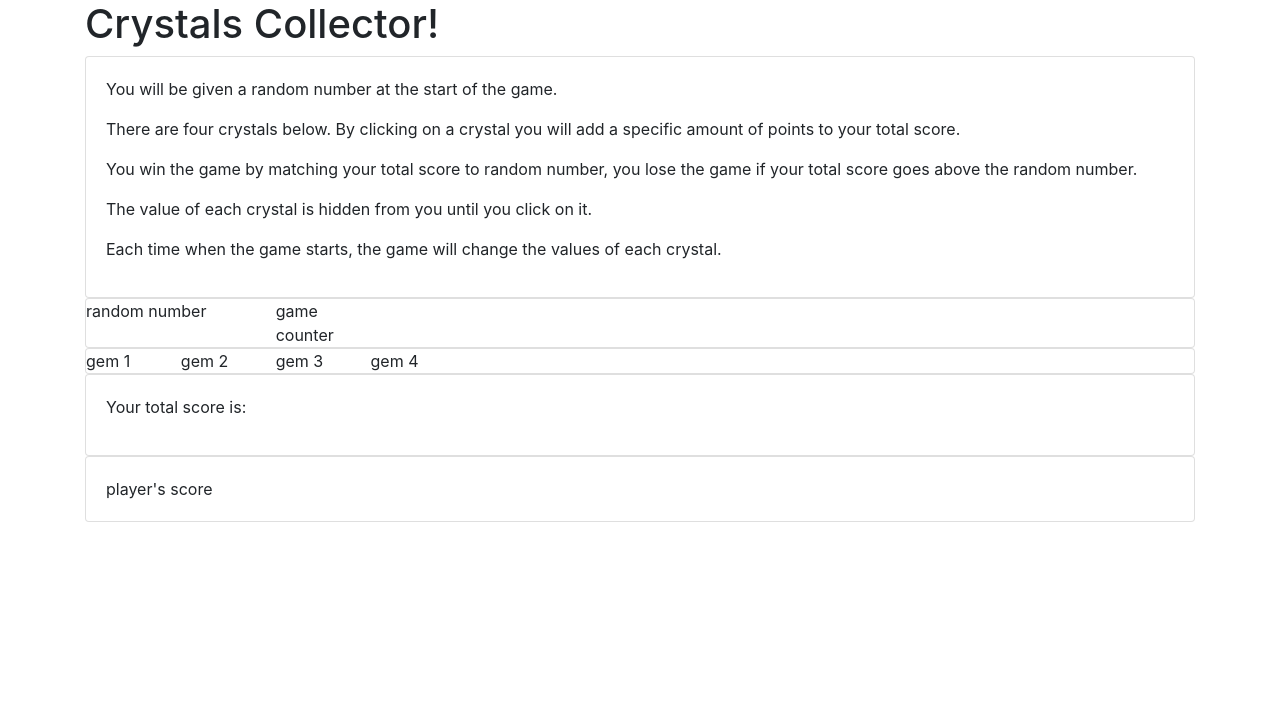
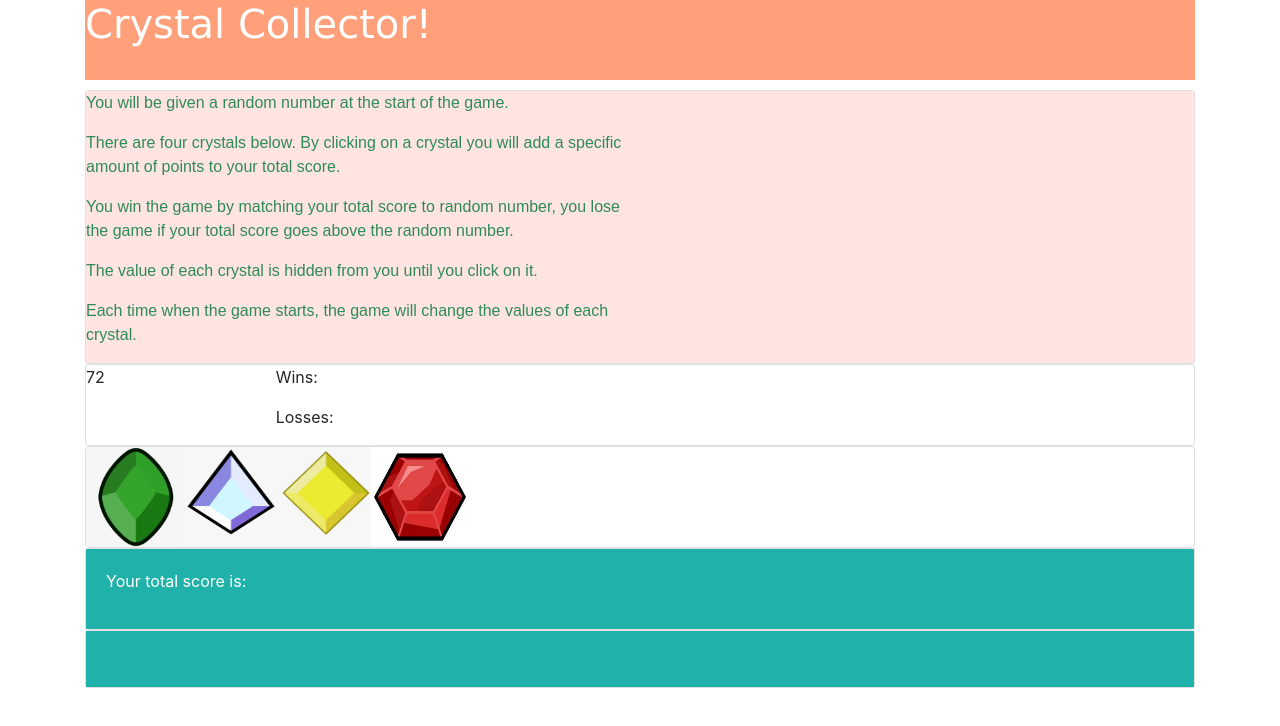
Before and after one commit to hilarykathleen/unit-4-game, a plain HTML site: page index.html in a window 1280 px wide. Drawn offline with nearby package versions, Linux system fonts and the light colour scheme.

Commit message:
added js variables and css

```diff
--- a/assets/css/style.css
+++ b/assets/css/style.css
@@ -0,0 +1,25 @@
+
+
+.header {
+    margin-bottom: 10px;
+    background-color: #ffa07a;
+    color: white;
+    font-family: Verdana, Geneva, Tahoma, sans-serif;
+    height: 80px;
+
+
+}
+
+.main-container {
+    background-color: #ffe4e1;
+    font-family: Arial, Helvetica, sans-serif;
+    color: #2e8b57;
+
+
+}
+
+.card-body {
+    float: left;
+    background-color: #20b2aa;
+    color: white;
+}
--- a/assets/javascript/game.js
+++ b/assets/javascript/game.js
@@ -0,0 +1,65 @@
+// GLOBAL VARIABLES
+// Generates random number
+var randomNumber = Math.floor(Math.random()*101+19);
+$('#random-number-text').text(randomNumber);
+console.log(randomNumber);
+
+//Random numbers for crystals between 1 and 12
+var crystal1 = Math.floor(Math.random()*11+1);
+console.log(crystal1);
+var crystal2 = Math.floor(Math.random()*11+1);
+console.log(crystal2);
+var crystal3 = Math.floor(Math.random()*11+1);
+console.log(crystal3);
+var crystal4 = Math.floor(Math.random()*11+1);
+console.log(crystal4);
+
+// User score total will be held here
+var userScore = 0;
+
+// Game counters held here
+var winCounter = 0;
+var lossCounter = 0;
+
+var userScore = document.getElementById('players-score-text');
+var randomNumberText = document.getElementById('random-number-text');
+var winsText = document.getElementById('wins-text');
+var lossesText = document.getElementById('losses-text');
+
+// FUNCTIONS
+
+$(document).ready(function(){
+
+// Crystal clicks
+$( "#green" ).click(function() {
+    crystal1 + crystal1 === userScore;
+    $('#players-score-text').text(userScore);
+    console.log(userScore);
+})
+
+$( "#blue" ).click(function() {
+    crystal2 + userScore === userScore;
+    $('#players-score-text').text(userScore);
+    console.log(userScore);
+})
+
+$( "#yellow" ).click(function() {
+    crystal3 + userScore === userScore;
+    $('#players-score-text').text(userScore);
+    console.log(userScore);
+})
+
+$( "#red" ).click(function() {
+    crystal4 + userScore === userScore;
+    $('#players-score-text').text(userScore);
+    console.log(userScore);
+})
+
+    // Reset
+
+    // Testing / Debugging
+
+
+// MAIN PROCESS
+
+});
--- a/index.html
+++ b/index.html
@@ -5,18 +5,27 @@
     <meta name="viewport" content="width=device-width, initial-scale=1.0">
     <meta http-equiv="X-UA-Compatible" content="ie=edge">
     <title>Crystal Collector Game</title>
+    <link rel="stylesheet" type="text/css" href="assets/css/reset.css" />
+    <link rel="stylesheet" type="text/css" href="assets/css/style.css" />
     <link rel="stylesheet" href="https://stackpath.bootstrapcdn.com/bootstrap/4.3.1/css/bootstrap.min.css">
+    <script type="text/javascript" src="https://ajax.googleapis.com/ajax/libs/jquery/1.7.2/jquery.min.js"></script>
 </head>
 <body>
 
 <div class='container'>
 
     <div class='header'>
-        <h1>Crystals Collector!</h1>
+        <div class='row'>
+            <div class='col-4'>
+                <h1>Crystal Collector!</h1>
+            </div>
+        </div>
     </div>
 
     <div class='card'>
-        <div class='card-body'>
+        <div class='main-container'>
+            <div class='row'>
+                <div class='col-6'>
                      <p>
                         You will be given a random number at the start of the game.
                     </p>
@@ -25,7 +34,6 @@
                     </p>
                     <p>
                         You win the game by matching your total score to random number, you lose the game if your total score goes above the random number.
-
                     </p>
                     <p>
                         The value of each crystal is hidden from you until you click on it.
@@ -35,14 +43,17 @@
                     </p>
                 </div>
             </div>
+        </div>
+    </div>
 
     <div class='card'>
         <div class='row'>
             <div class='col-2'>
-                random number
+                <p id='random-number-text'></p>
             </div>
             <div class='col-1'>
-                game counter
+                <p id='wins-text'>Wins:</p>
+                <p id='losses-text'>Losses:</p>
             </div>
         </div>
 
@@ -51,16 +62,16 @@
     <div class='card'>
         <div class='row'>
             <div class='col-sm-1'>
-                gem 1
+                <img src="assets/images/101-1016794_new-images-2018-free-download-diamond-clipart-black.png" id="green" width="100px" height="100px" alt="green">
             </div>
             <div class='col-sm-1'>
-                gem 2
+                <img src="assets/images/112-1122700_gems-clipart-blue-diamond-steven-universe-blue-diamond.png" id="blue" width="100px" height="100px" alt="blue">
             </div>
             <div class='col-sm-1'>
-                gem 3
+                <img src="assets/images/15-157086_diamonds-clipart-yellow-diamond-steven-universe-yellow-diamond.png" id="yellow" width="100px" height="100px" alt="yellow">
             </div>
             <div class='col-sm-1'>
-                gem 4
+                <img src="assets/images/images.jpeg" id="red" width="100px" height="100px" alt="red">
             </div>
         </div>
     </div>
@@ -75,13 +86,14 @@
 
     <div class='card card-default'>
         <div class='card-body'>
-            player's score
+            <p id="players-score-text"></p>
         </div>
 
     </div>
 
+</div>
 
-</div>
+<script src="assets/javascript/game.js"></script>
 
 </body>
 </html>
```
Also changed, not shown: assets/images/101-1016794_new-images-2018-free-download-diamond-clipart-black.png (added), assets/images/112-1122700_gems-clipart-blue-diamond-steven-universe-blue-diamond.png (added), assets/images/15-157086_diamonds-clipart-yellow-diamond-steven-universe-yellow-diamond.png (added), assets/images/images.jpeg (added), 3 other files. Lines whose indentation alone changed are shown as unchanged.
